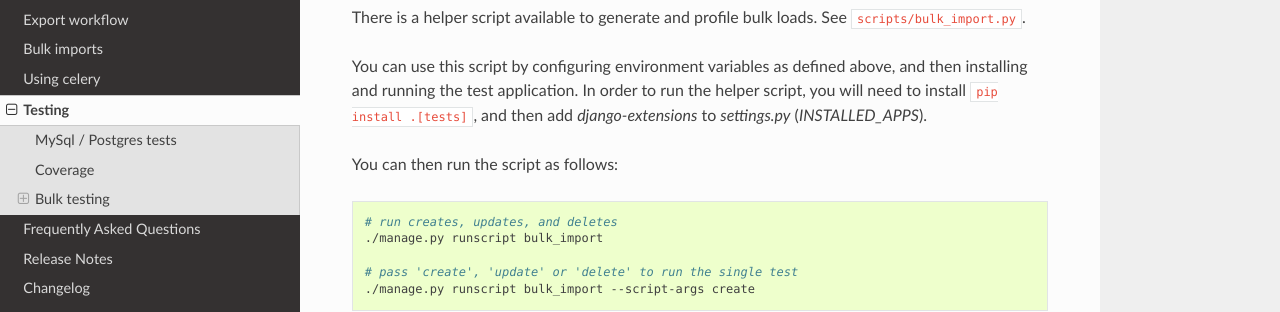
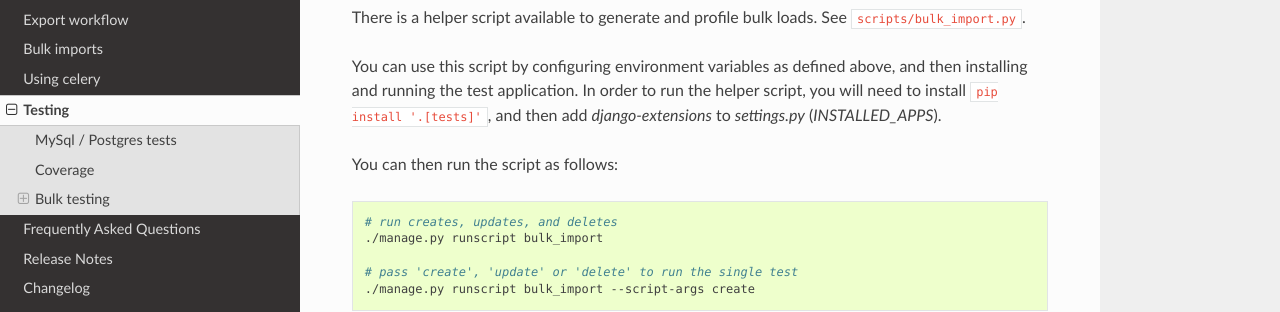
Before and after one commit to django-import-export/django-import-export, a Sphinx documentation site: the page built from docs/testing.rst, in a window 1280 px wide and 900 px high, scrolled down 1001 px. Shown: the part 150-462 px from the top of the window. Built offline with Sphinx 7.4.7 and the Read the Docs theme 3.1.0, drawn with Linux system fonts in a browser that asks for light colours; pages that are not in the unit, such as notebooks, are missing from menus; the version number could not be read and is left out.

```diff
--- a/docs/testing.rst
+++ b/docs/testing.rst
@@ -51,7 +51,7 @@ Bulk testing
 There is a helper script available to generate and profile bulk loads.  See ``scripts/bulk_import.py``.
 
 You can use this script by configuring environment variables as defined above, and then installing and running the test
-application.  In order to run the helper script, you will need to install ``pip install .[tests]``, and then add
+application.  In order to run the helper script, you will need to install ``pip install '.[tests]'``, and then add
 `django-extensions` to `settings.py` (`INSTALLED_APPS`).
 
 You can then run the script as follows:
```
Also changed, not shown: 1 other file.
